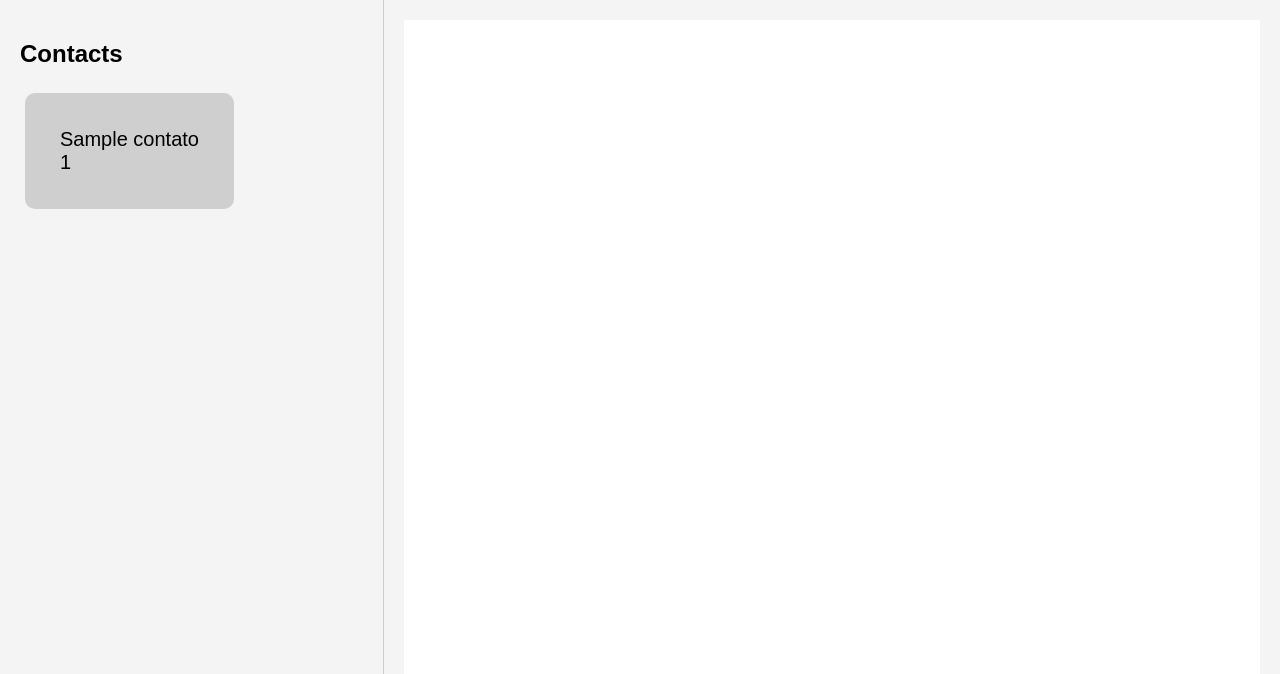
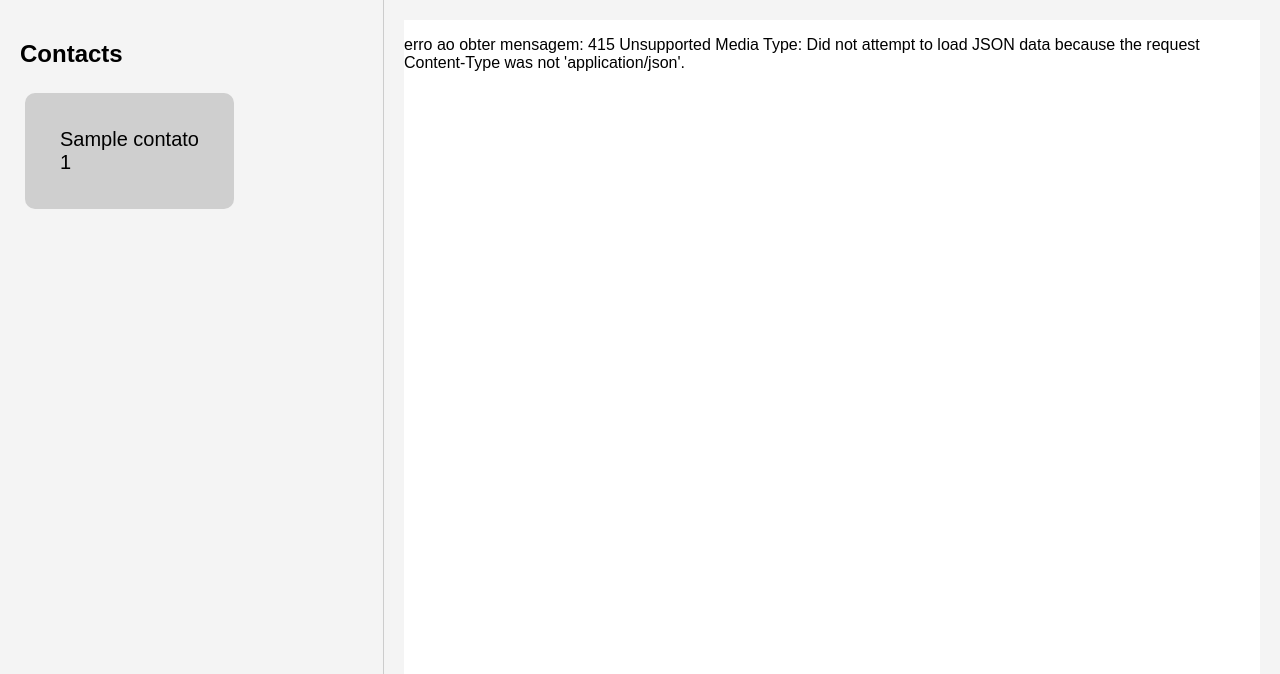
Before and after one commit to joaocruz1/ChatBot_Triar, a Flask app: template templates/principal.html in a window 1280 px wide. Shown: the part 60-734 px from the top of the page. Run offline with Flask 3, Linux system fonts and the light colour scheme; the template is opened without the code that fills it: most values are stand-ins (such as "Sample title", 1, 10 or a date in 2020).

Commit message:
Update principal.html

```diff
--- a/templates/principal.html
+++ b/templates/principal.html
@@ -122,7 +122,10 @@ function fetchMessageAndUpdate() {
     $.ajax({
         url: '/fetchMessage',
         type: 'GET',
+        contentType: 'application/json', // Define o tipo de conteúdo como JSON
         success: function(response){
+            // Atualiza a div de conversa com a mensagem recebida do servidor
+            $("#conversationText").text(response);
             console.log("Mensagem atualizada:", response);
         },
         error: function(error){
```
Lines whose indentation alone changed are shown as unchanged.
